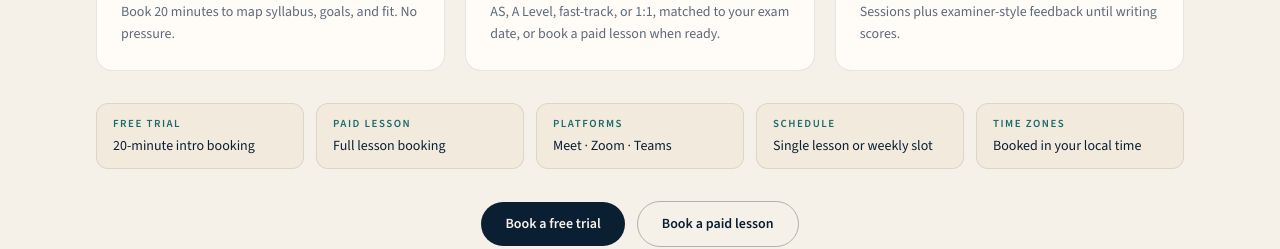
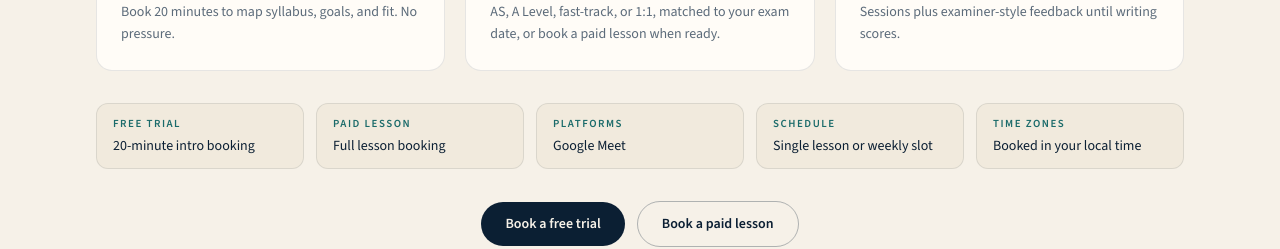
Before and after one commit to kavkool/prabha-psychology-academy, a Next.js app: page / in a window 1280 px wide. Shown: the part 1940-2189 px from the top of the page. Built offline with nearby package versions, Linux system fonts and the light colour scheme; no server answers.

Commit message:
Lessons are Google Meet only; drop Calendar/Calendly labels from copy.

```diff
--- a/src/components/HowItWorks.tsx
+++ b/src/components/HowItWorks.tsx
@@ -21,7 +21,7 @@ const STEPS = [
 const LOGISTICS = [
   { label: "Free trial", value: "20-minute intro booking" },
   { label: "Paid lesson", value: "Full lesson booking" },
-  { label: "Platforms", value: "Meet · Zoom · Teams" },
+  { label: "Platforms", value: "Google Meet" },
   { label: "Schedule", value: "Single lesson or weekly slot" },
   { label: "Time zones", value: "Booked in your local time" },
 ];
```
